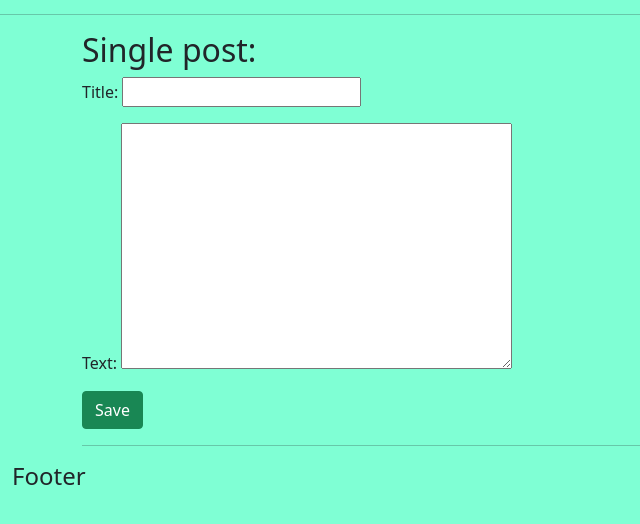
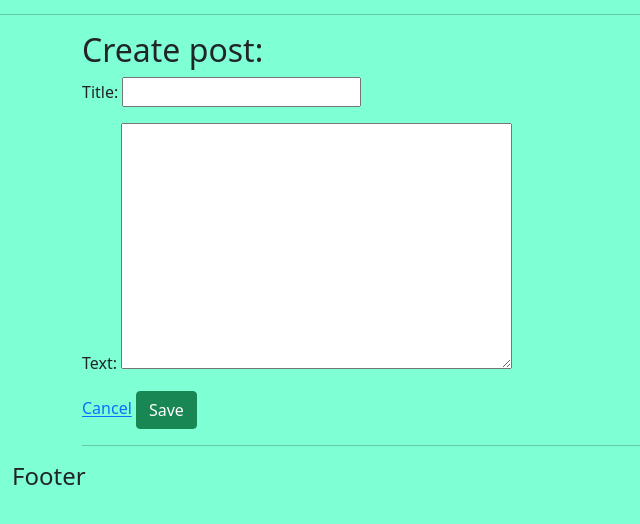
Before and after one commit to yura-seredyuk/django_blog_web11, a Django app: page /post/create in a window 1280 px wide. Shown: the part 50-574 px from the top of the page, without its empty margins (0-640 px from the left). Run offline with Django 3.2, Linux system fonts and the light colour scheme; some libraries are stand-ins or nearby versions.

Commit message:
add: added title variants for edit/create methods

```diff
--- a/blog/templates/blog/pages/post_edit.html
+++ b/blog/templates/blog/pages/post_edit.html
@@ -1,12 +1,16 @@
 {% extends 'blog/base.html' %}
-{% block title %}{{ post.title }}{% endblock %}
+{% block title %}{% if pk %}Edit{% else %}Create{% endif %} post{% endblock %}
 {% block content %}
-        <h2>Single post:</h2>
+        <h2>{% if pk %}Edit{% else %}Create{% endif %} post:</h2>
         <div>
             <form action="" method="POST">
                 {% csrf_token %}
                 {{ form.as_p }}
-                <!-- <a href=""></a> -->
+                {% if pk %}
+                <a href="{% url 'post_details' pk=pk %}">Cancel</a>
+                {% else %}
+                <a href="{% url 'home' %}">Cancel</a>
+                {% endif %}
                 <button type="submit" class="btn btn-success">Save</button>
             </form>
         </div>
```
